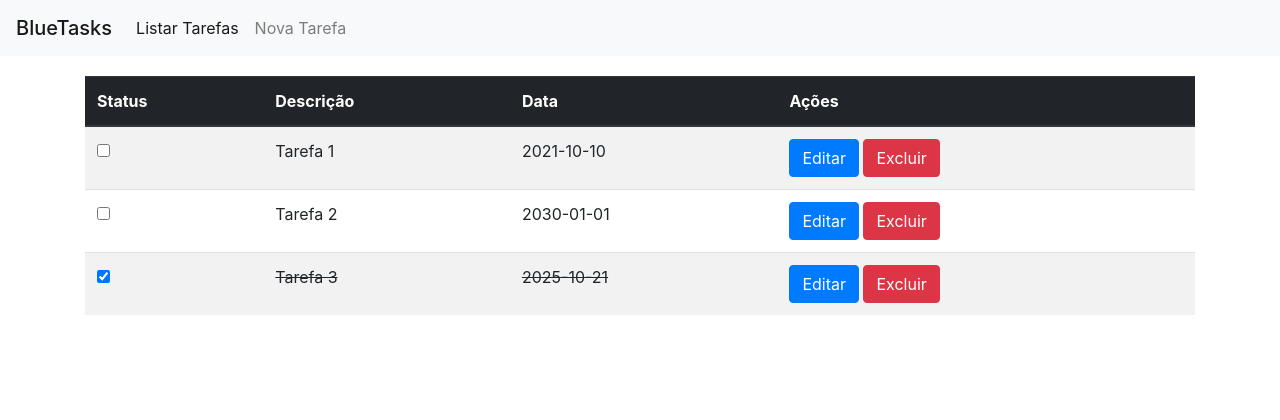
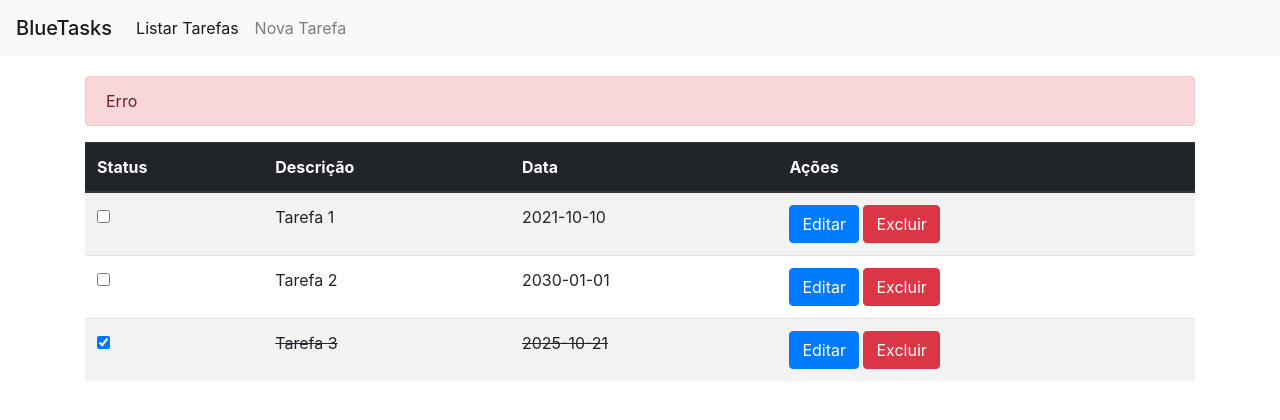
Before and after one commit to augustobellinaso/bluetasks, a React (Create React App) app in the folder bluetasks-frontend/: page / in a window 1280 px wide. Shown: the top 420 px of the page. Built offline with nearby package versions, Linux system fonts and the light colour scheme.

Commit message:
Criando o componente Alert

```diff
--- /dev/null
+++ b/bluetasks-frontend/src/components/Alert.js
@@ -0,0 +1,11 @@
+import React from "react";
+
+const Alert = (props) => {
+  return (
+    <div className="alert alert-danger" role="alert">
+      {props.message}
+    </div>
+  );
+};
+
+export default Alert;
--- a/bluetasks-frontend/src/components/TaskListTable.js
+++ b/bluetasks-frontend/src/components/TaskListTable.js
@@ -3,6 +3,7 @@ import TaskService from "../api/TaskService";
 import { toast, ToastContainer } from "react-toastify";
 import "react-toastify/dist/ReactToastify.css";
 import { Redirect } from "react-router-dom";
+import Alert from "./Alert";
 
 class TaskListTable extends Component {
   constructor(props) {
@@ -53,6 +54,7 @@ class TaskListTable extends Component {
 
     return (
       <>
+        <Alert message="Erro" />
         <table className="table table-striped">
           <TableHeader />
 
```
